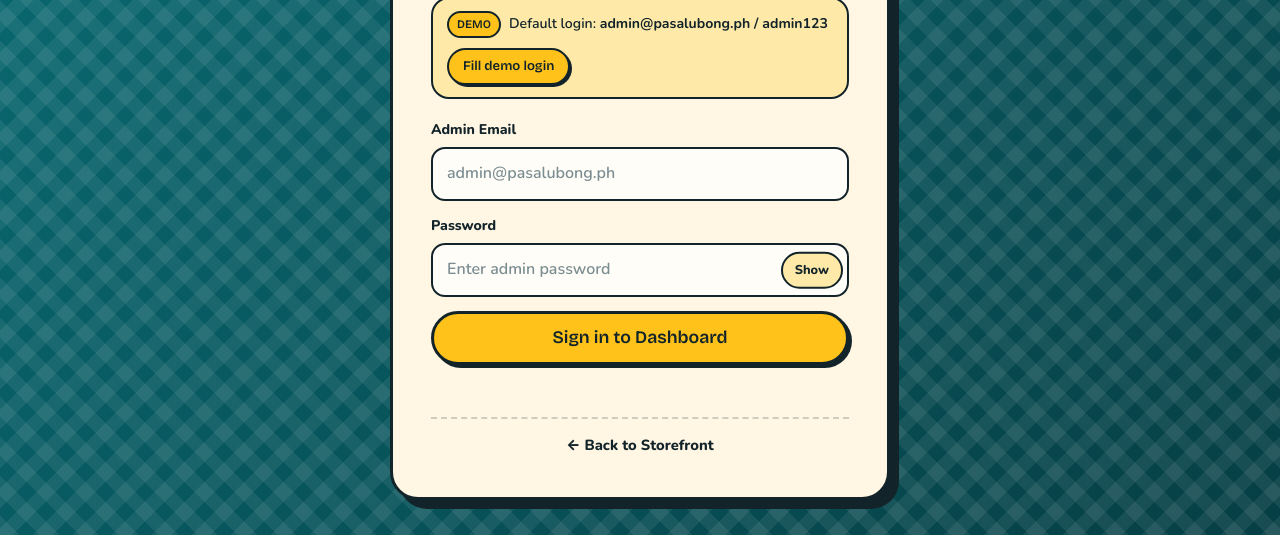
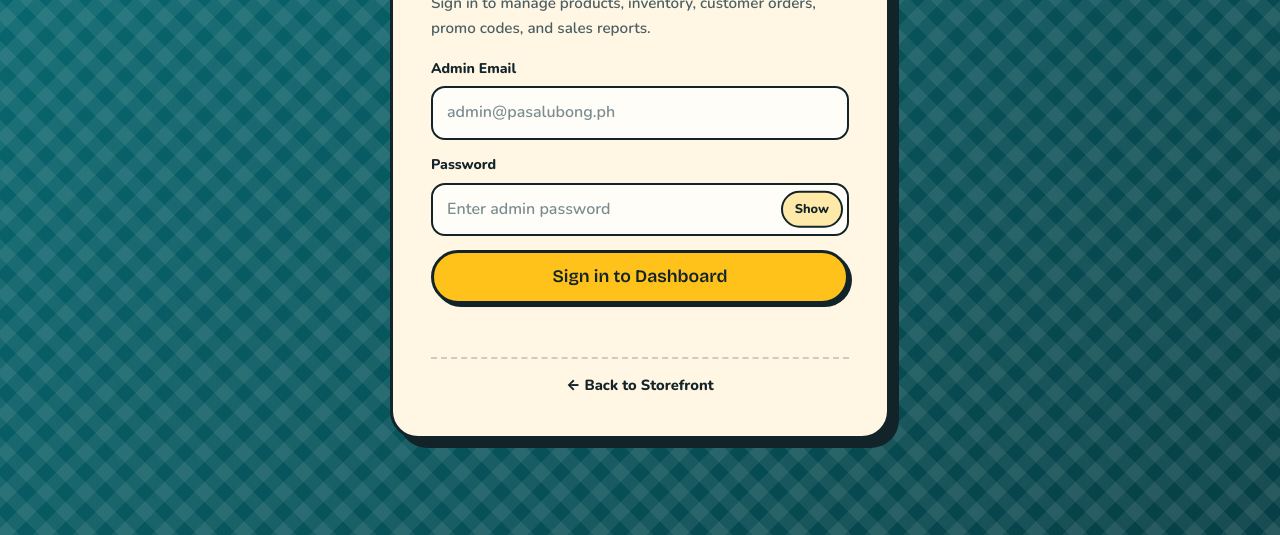
Before and after one commit to NathanielIgnario/Ecoom, a plain HTML site: page admin.html in a window 1280 px wide. Shown: the part 265-800 px from the top of the page. Drawn offline with nearby package versions, Linux system fonts and the light colour scheme.

Commit message:
remove admin details login

```diff
--- a/admin.html
+++ b/admin.html
@@ -26,13 +26,7 @@
     </div>
     <p class="login-sub">Sign in to manage products, inventory, customer orders, promo codes, and sales reports.</p>
 
-    <div class="demo-pill">
-      <div class="demo-pill-info">
-        <span class="demo-badge">DEMO</span>
-        <span>Default login: <strong id="demoCredsText">admin@pasalubong.ph / admin123</strong></span>
-      </div>
-      <button type="button" id="fillDemoBtn" class="demo-fill-btn">Fill demo login</button>
-    </div>
+
 
     <form id="adminLoginForm" novalidate>
       <div class="field">
```
